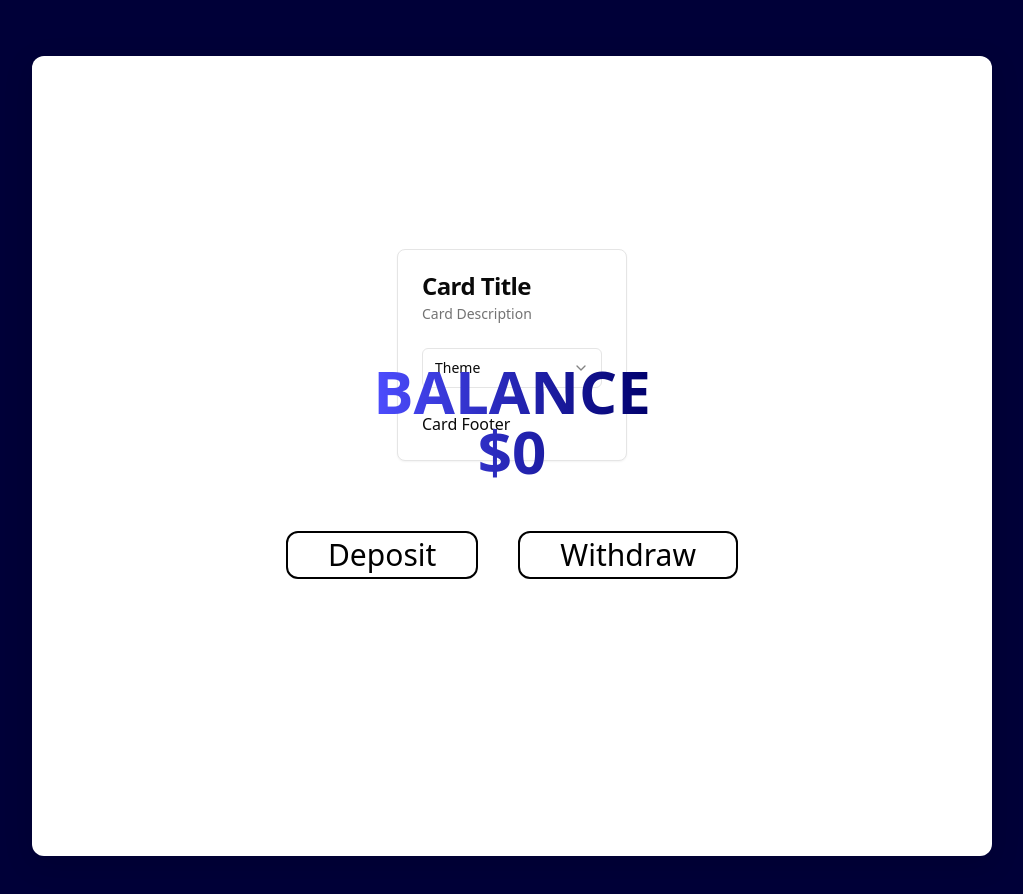
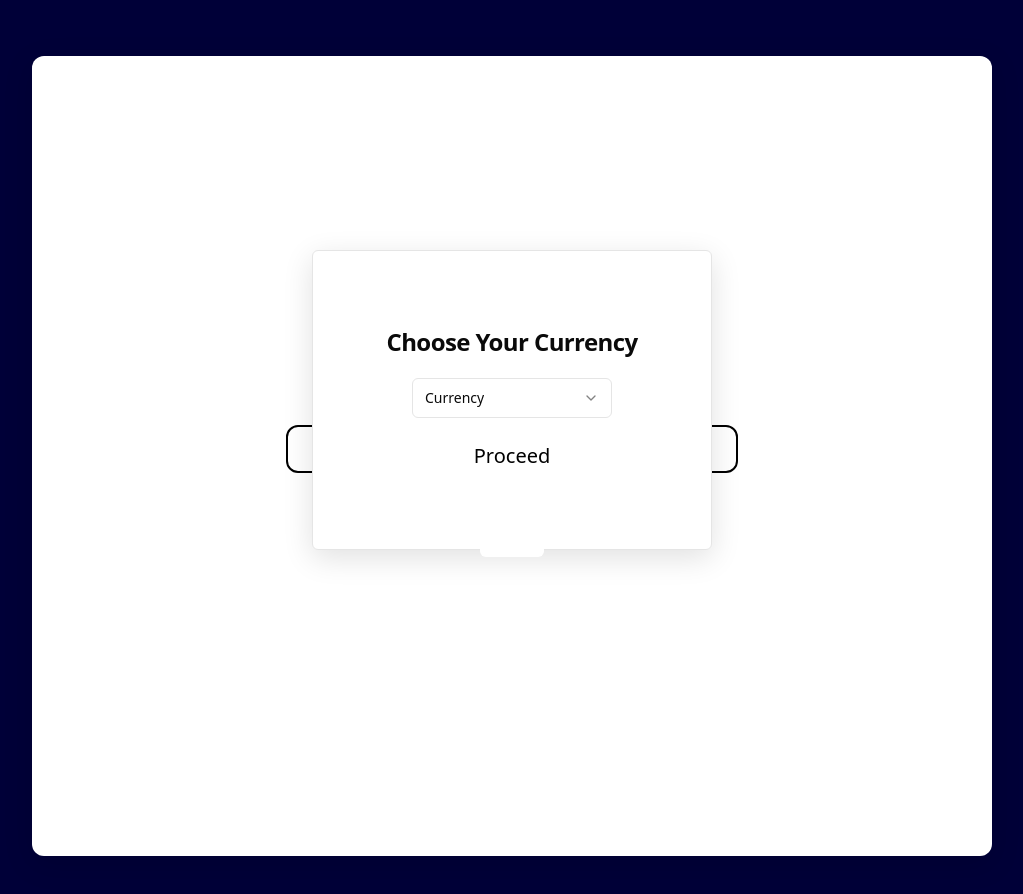
Before and after one commit to codify4/nextJS_Projects, a Next.js app in the folder ionic_bank/: page /balance in a window 1280 px wide. Shown: the top 894 px of the page, without its empty margins (128-1151 px from the left). Built offline with nearby package versions, Linux system fonts and the light colour scheme.

Commit message:
currency card style update

```diff
--- a/ionic_bank/app/balance/page.tsx
+++ b/ionic_bank/app/balance/page.tsx
@@ -11,10 +11,15 @@ const page = () => {
 
     const [isDepositVisible, setIsDepositVisible] = useState(false);
     const [isWithdrawVisible, setIsWithdrawVisible] = useState(false);
+    const [isCurrencyChosen, setIsCurrencyChosen] = useState(true);
+
 
     const [balance, setBalance] = useState(0);
 
     // Click state for deposit/ withdraw card components
+    const handleCurrencyPickerDisplay = () => {
+        setIsCurrencyChosen(true);
+    }
     const handleDepositClick = () => {
         setIsDepositVisible(true);
     }
@@ -42,7 +47,13 @@ const page = () => {
     return (
         <main className='flex flex-col items-center justify-center my-14 mx-14 w-9/12 h-[800px] bg-[#ffffff] rounded-xl shadow-[0_8px_30px_rgb(0,0,0,0.12)]'>
 
-            {<Currency />}
+            <Currency />
+            {/*
+                <div onChange={handleCurrencyPickerDisplay}>
+                    {isCurrencyChosen === false ? <Currency /> : <></>}
+                </div>
+            */}
+
 
             {/*Transparent BG */}
             {(isDepositVisible || isWithdrawVisible) && (
--- a/ionic_bank/components/ui/Currency.tsx
+++ b/ionic_bank/components/ui/Currency.tsx
@@ -20,29 +20,29 @@ import {
 
 type CurrencyProps = {
     currency?: string;
+    chooseCurrency?: () => void;
 }
 
-const Currency = (currency: CurrencyProps) => {
+const Currency = ({currency, chooseCurrency}: CurrencyProps) => {
     return (
-        <Card className=''>
+        <Card className='flex flex-col items-center justify-center fixed top-1/2 left-1/2 transform -translate-x-1/2 -translate-y-1/2 w-[400px] h-[300px] z-50 bg-white p-8 rounded-md shadow-[0_8px_30px_rgb(0,0,0,0.12)]'>
             <CardHeader>
-                <CardTitle>Card Title</CardTitle>
-                <CardDescription>Card Description</CardDescription>
+                <CardTitle>Choose Your Currency</CardTitle>
             </CardHeader>
             <CardContent>
                 <Select>
-                    <SelectTrigger className="w-[180px]">
-                        <SelectValue placeholder="Theme" />
+                    <SelectTrigger className="w-[200px]">
+                        <SelectValue placeholder="Currency" />
                     </SelectTrigger>
                     <SelectContent>
-                        <SelectItem value="light">Light</SelectItem>
-                        <SelectItem value="dark">Dark</SelectItem>
-                        <SelectItem value="system">System</SelectItem>
+                        <SelectItem value="lek">Albanan Lek</SelectItem>
+                        <SelectItem value="usd">USD</SelectItem>
+                        <SelectItem value="euro">Euro</SelectItem>
                     </SelectContent>
                 </Select>
             </CardContent>
             <CardFooter>
-                <p>Card Footer</p>
+                <button className='text-xl text-black'>Proceed</button>
             </CardFooter>
         </Card>
     )
```
